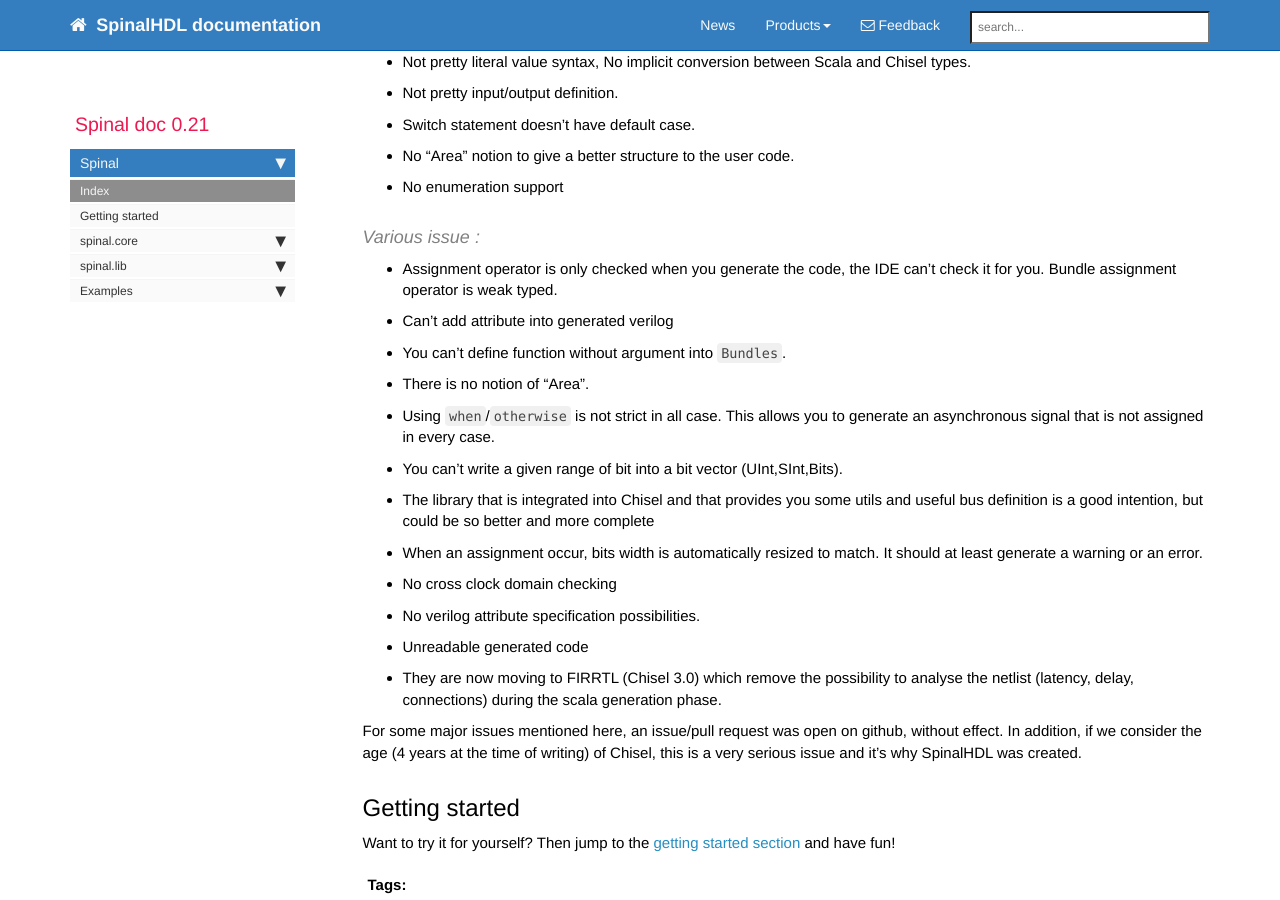
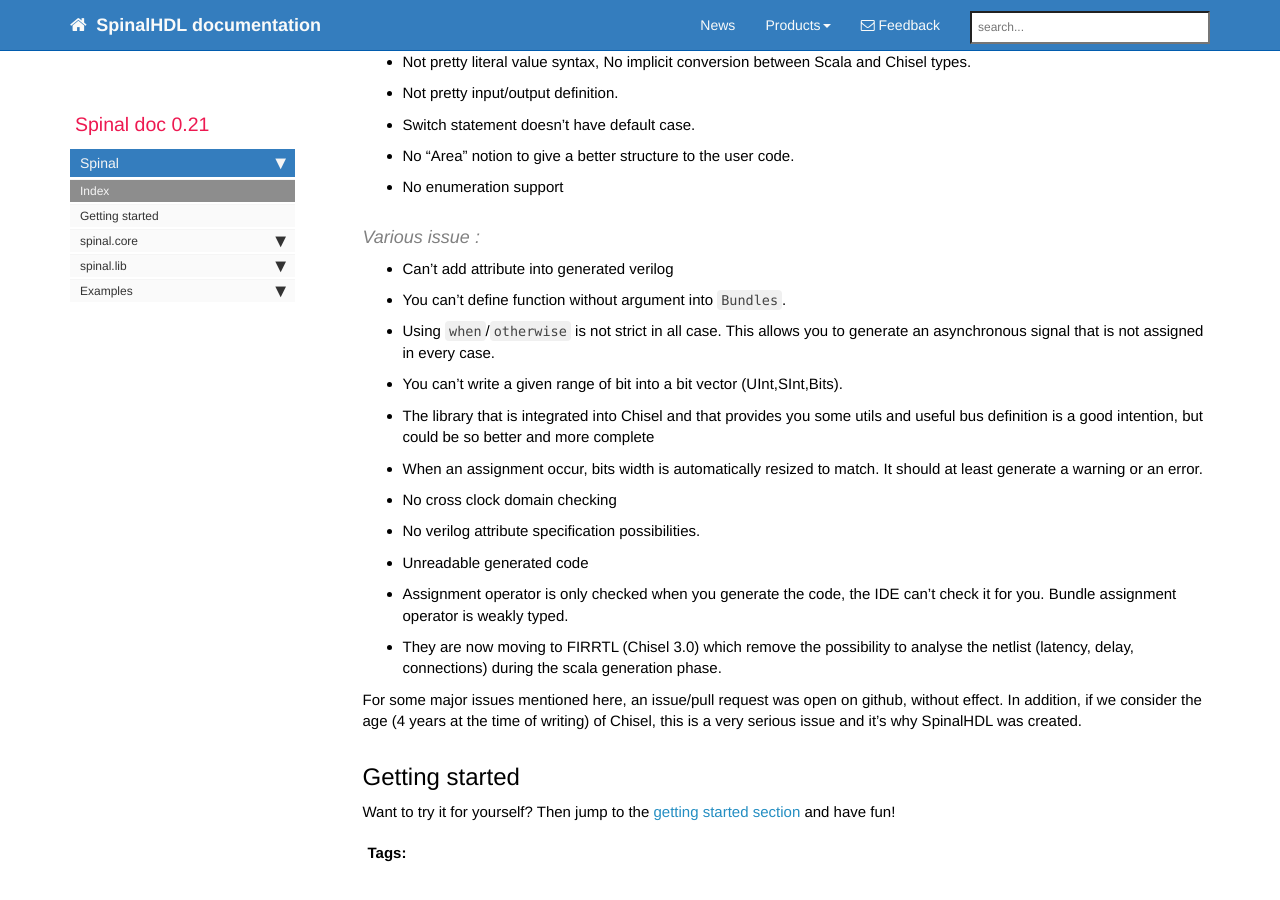
Before and after one commit to SpinalHDL/SpinalDoc, a Jekyll site: the page built from spinal/index.md, in a window 1280 px wide and 900 px high, scrolled down 1474 px. Built offline with Jekyll 4.4.1, drawn with Linux system fonts in a browser that asks for light colours; nearby versions of some CDN libraries; comment, search, counter and statistics services are not loaded; some of the changed lines change nothing that is shown.

Commit message:
index changes

```diff
--- a/spinal/index.md
+++ b/spinal/index.md
@@ -56,10 +56,8 @@
 - No enumeration support
 
 #### Various issue :
-- Assignment operator is only checked when you generate the code, the IDE can't check it for you. Bundle assignment operator is weak typed.
 - Can't add attribute into generated verilog
 - You can't define function without argument into `Bundles`.
-- There is no notion of "Area".
 - Using `when`/`otherwise` is not strict in all case. This allows you to generate an asynchronous signal that is not assigned in every case.
 - You can't write a given range of bit into a bit vector (UInt,SInt,Bits).
 - The library that is integrated into Chisel and that provides you some utils and useful bus definition is a good intention, but could be so better and more complete
@@ -67,6 +65,7 @@
 - No cross clock domain checking
 - No verilog attribute specification possibilities.
 - Unreadable generated code
+- Assignment operator is only checked when you generate the code, the IDE can't check it for you. Bundle assignment operator is weakly typed.
 - They are now moving to FIRRTL (Chisel 3.0) which remove the possibility to analyse the netlist (latency, delay, connections) during the scala generation phase.
 
 For some major issues mentioned here, an issue/pull request was open on github, without effect. In addition, if we consider the age (4 years at the time of writing) of Chisel, this is a very serious issue and it's why SpinalHDL was created.
```
